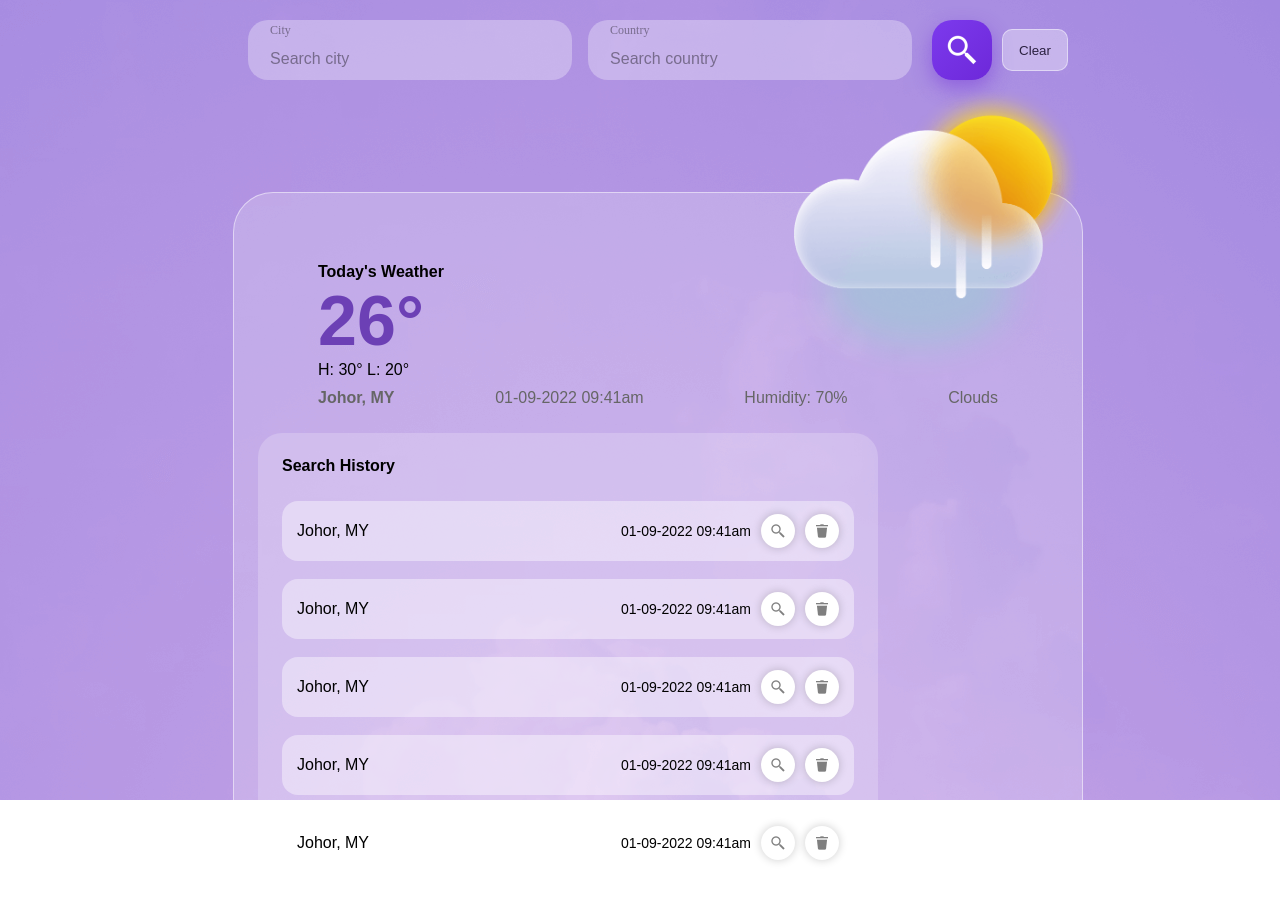
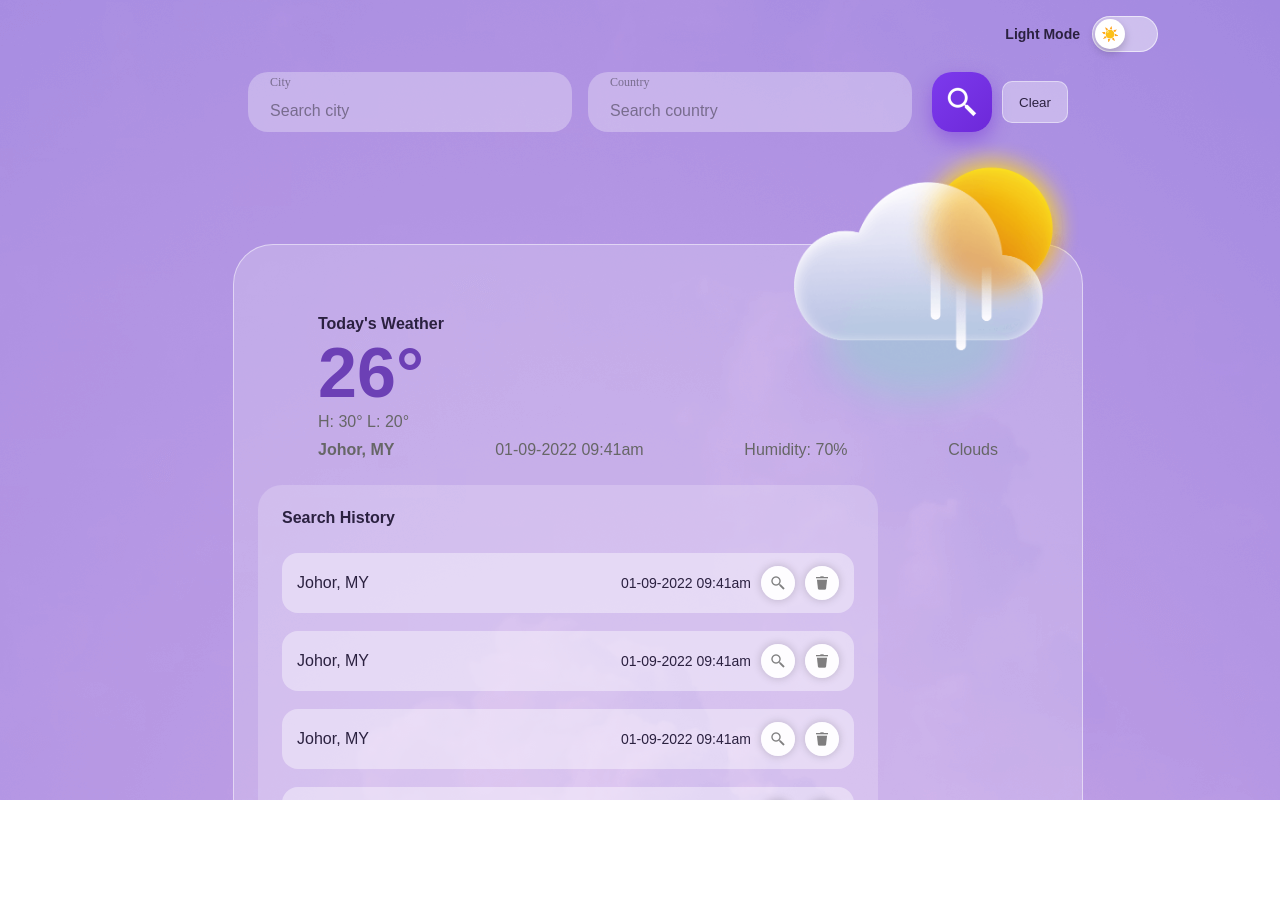
Before and after one commit to zyyyyy0202/weather-app, a React (Vite) app: page / in a window 1280 px wide. Shown: the top 902 px of the page. After the commit the page ends 800 px from the top, so only its background shows below. Built offline with nearby package versions, Linux system fonts and the light colour scheme.

Commit message:
feat: add theme switch component

```diff
--- a/src/Component/SearchForm/index.module.less
+++ b/src/Component/SearchForm/index.module.less
@@ -20,13 +20,13 @@
   flex-direction: column;
   padding: 0 22px;
   border-radius: 20px;
-  background: rgba(255, 255, 255, 0.3);
+  background: var(--field-bg, rgba(255, 255, 255, 0.3));
   height: 60px;
 }
 
 .searchLabel {
   font-size: 12px;
-  color: rgba(0, 0, 0, 0.4);
+  color: var(--field-placeholder, rgba(0, 0, 0, 0.4));
   margin-top: 3px;
 }
 
@@ -36,12 +36,12 @@
   background: none;
   border: none;
   outline: none;
-  color: #2b2140;
+  color: var(--field-text, #2b2140);
   font-size: 16px;
   flex: 1;
 
   &::placeholder {
-    color: rgba(0, 0, 0, 0.4);
+    color: var(--field-placeholder, rgba(0, 0, 0, 0.4));
   }
 
   &:disabled {
@@ -92,7 +92,7 @@
   border-radius: 10px;
   border: 1px solid rgba(255, 255, 255, 0.45);
   background: rgba(255, 255, 255, 0.35);
-  color: #2b2140;
+  color: var(--field-text, #2b2140);
   cursor: pointer;
   transition: background 0.2s ease, opacity 0.2s ease;
 
--- a/src/Component/SearchHistory/index.module.less
+++ b/src/Component/SearchHistory/index.module.less
@@ -1,10 +1,11 @@
 .searchHistoryContainer {
   width: 620px;
-  background-color: rgba(255, 255, 255, 0.2);
+  background-color: var(--panel-bg, rgba(255, 255, 255, 0.2));
   margin-top: 26px;
   border-radius: 24px;
   height: 548px;
   font-family: 'Noto Sans TC', sans-serif;
+  color: var(--text-primary, #2b2140);
 }
 
 .searchHistoryWrapper {
@@ -27,7 +28,7 @@
 
 .searchHistoryItem {
   width: 100%;
-  background-color: rgba(255, 255, 255, 0.4);
+  background-color: var(--history-row-bg, rgba(255, 255, 255, 0.4));
   display: flex;
   height: 60px;
   border-radius: 16px;
@@ -54,7 +55,7 @@
   height: 34px;
   border-radius: 50%;
   border: none;
-  background-color: white;
+  background-color: rgba(255, 255, 255, 0.95);
   background-size: 16px 16px;
   background-position: center;
   background-repeat: no-repeat;
--- /dev/null
+++ b/src/Component/Switch/index.module.less
@@ -0,0 +1,59 @@
+.switch {
+  width: 66px;
+  height: 36px;
+  border: none;
+  border-radius: 999px;
+  background: transparent;
+  cursor: pointer;
+  padding: 0;
+  position: relative;
+  display: inline-flex;
+  align-items: center;
+  justify-content: center;
+  transition: opacity 0.2s ease;
+
+  &:disabled {
+    opacity: 0.5;
+    cursor: not-allowed;
+  }
+}
+
+.switchTrack {
+  position: absolute;
+  inset: 0;
+  border-radius: 999px;
+  background: rgba(255, 255, 255, 0.45);
+  border: 1px solid rgba(255, 255, 255, 0.6);
+  transition: background 0.2s ease, border-color 0.2s ease;
+}
+
+.switchThumb {
+  position: absolute;
+  top: 3px;
+  left: 3px;
+  width: 30px;
+  height: 30px;
+  border-radius: 50%;
+  background: #ffffff;
+  display: flex;
+  align-items: center;
+  justify-content: center;
+  box-shadow: 0 4px 10px rgba(0, 0, 0, 0.2);
+  transition: transform 0.2s ease;
+}
+
+.switchChecked {
+  .switchTrack {
+    background: rgba(59, 130, 246, 0.32);
+    border-color: rgba(147, 197, 253, 0.8);
+  }
+
+  .switchThumb {
+    transform: translateX(30px);
+  }
+}
+
+.switchIcon {
+  font-size: 14px;
+  line-height: 1;
+}
--- /dev/null
+++ b/src/Component/Switch/index.tsx
@@ -0,0 +1,35 @@
+import styles from "./index.module.less";
+
+interface SwitchProps {
+  checked: boolean;
+  onChange: (checked: boolean) => void;
+  disabled?: boolean;
+}
+
+function Switch({ checked, onChange, disabled = false }: SwitchProps) {
+  const handleToggle = () => {
+    if (disabled) {
+      return;
+    }
+    onChange(!checked);
+  };
+
+  return (
+    <button
+      type="button"
+      className={`${styles.switch} ${checked ? styles.switchChecked : ""}`}
+      role="switch"
+      aria-checked={checked}
+      aria-label={checked ? "Switch to light mode" : "Switch to dark mode"}
+      onClick={handleToggle}
+      disabled={disabled}
+    >
+      <span className={styles.switchTrack} />
+      <span className={styles.switchThumb}>
+        <span className={styles.switchIcon}>{checked ? "🌙" : "☀️"}</span>
+      </span>
+    </button>
+  );
+}
+
+export default Switch;
--- a/src/Component/WeatherCard/index.module.less
+++ b/src/Component/WeatherCard/index.module.less
@@ -2,10 +2,12 @@
   margin: 0 60px;
   margin-top: 46px;
   font-family: 'Noto Sans TC', sans-serif;
+  color: var(--text-primary, #2b2140);
 }
 
 .weatherTitle {
   font-size: 16px;
+  color: var(--text-primary, #2b2140);
 }
 
 .currentTemperature {
@@ -16,6 +18,7 @@
 .temperatureRange {
   font-size: 16px;
   font-weight: 400;
+  color: var(--text-secondary, rgba(102, 102, 102, 1));
 }
 
 .weatherDetails {
@@ -23,7 +26,7 @@
   justify-content: space-between;
   margin-top: 10px;
   font-size: 16px;
-  color: rgba(102, 102, 102, 1);
+  color: var(--text-secondary, rgba(102, 102, 102, 1));
 
   .location {
     font-weight: 700;
--- a/src/Pages/WeatherPage/index.module.less
+++ b/src/Pages/WeatherPage/index.module.less
@@ -1,8 +1,10 @@
 .weatherPage {
-  background: url('../../assets/bg-light.png');
+  background: var(--theme-background-image);
   height: 100vh;
   width: 100vw;
   padding: 0 18px;
+  overflow-y: auto;
+  transition: background-color 0.25s ease, filter 0.25s ease;
 }
 
 .weatherPageContainer {
@@ -11,6 +13,23 @@
   flex-direction: column;
   align-items: center;
   padding: 0 24px;
+  max-width: 1000px;
+}
+
+.weatherPageToolbar {
+  width: 100%;
+  display: flex;
+  justify-content: flex-end;
+  align-items: center;
+  gap: 12px;
+  margin-top: 16px;
+}
+
+.themeLabel {
+  color: var(--text-primary);
+  font-family: 'Noto Sans TC', sans-serif;
+  font-size: 14px;
+  font-weight: 600;
 }
 
 .weatherInfoContainer {
@@ -20,8 +39,8 @@
   padding: 24px;
   border-radius: 20px;
   border-radius: 40px;
-  background: rgba(255, 255, 255, 0.2);
-  border: 1px solid rgba(255, 255, 255, 0.5);
+  background: var(--panel-bg);
+  border: 1px solid var(--panel-border);
   height: 900px;
   position: relative;
 }
@@ -37,3 +56,29 @@
   top: -13%;
   right: 0;
 }
+
+.weatherPageLight {
+  --panel-bg: rgba(255, 255, 255, 0.2);
+  --panel-border: rgba(255, 255, 255, 0.5);
+  --text-primary: rgba(43, 33, 64, 1);
+  --text-secondary: rgba(102, 102, 102, 1);
+  --field-bg: rgba(255, 255, 255, 0.3);
+  --field-text: #2b2140;
+  --field-placeholder: rgba(0, 0, 0, 0.4);
+  --history-row-bg: rgba(255, 255, 255, 0.4);
+  --theme-background-image: url('../../assets/bg-light.png');
+}
+
+.weatherPageDark {
+  --panel-bg: rgba(20, 24, 38, 0.62);
+  --panel-border: rgba(148, 163, 184, 0.35);
+  --text-primary: rgba(241, 245, 249, 0.95);
+  --text-secondary: rgba(203, 213, 225, 0.9);
+  --field-bg: rgba(30, 41, 59, 0.65);
+  --field-text: #e2e8f0;
+  --field-placeholder: rgba(203, 213, 225, 0.75);
+  --history-row-bg: rgba(30, 41, 59, 0.65);
+  --theme-background-image: url('../../assets/bg-dark.png');
+  background-color: #0f172a;
+  // filter: saturate(0.9) brightness(0.78);
+}
--- a/src/Pages/WeatherPage/index.tsx
+++ b/src/Pages/WeatherPage/index.tsx
@@ -2,12 +2,14 @@ import { useState } from "react";
 import SearchForm from "../../Component/SearchForm";
 import WeatherCard from "../../Component/WeatherCard";
 import SearchHistory from "../../Component/SearchHistory";
+import Switch from "../../Component/Switch";
 import styles from "./index.module.less";
 
 function WeatherPage() {
   const [city, setCity] = useState("");
   const [country, setCountry] = useState("");
   const [loading, setLoading] = useState(false);
+  const [isDarkMode, setIsDarkMode] = useState(false);
 
   const handleSearch = async () => {
     const trimmedCity = city.trim();
@@ -30,8 +32,18 @@ function WeatherPage() {
   };
 
   return (
-    <div className={styles.weatherPage}>
+    <div
+      className={`${styles.weatherPage} ${
+        isDarkMode ? styles.weatherPageDark : styles.weatherPageLight
+      }`}
+    >
       <div className={styles.weatherPageContainer}>
+        <div className={styles.weatherPageToolbar}>
+          <span className={styles.themeLabel}>
+            {isDarkMode ? "Dark Mode" : "Light Mode"}
+          </span>
+          <Switch checked={isDarkMode} onChange={setIsDarkMode} />
+        </div>
         <SearchForm
           city={city}
           country={country}
```
Also changed, not shown: src/assets/bg-dark.png (added).
